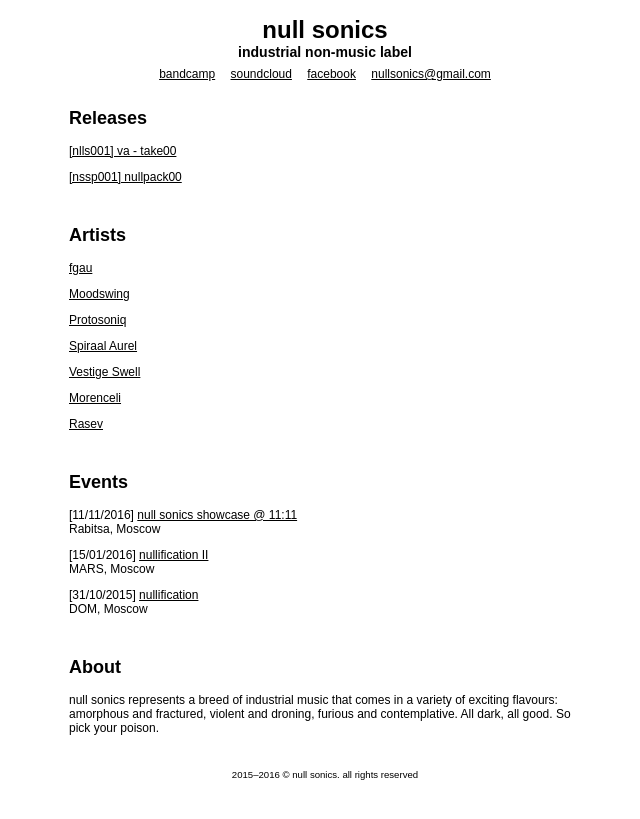
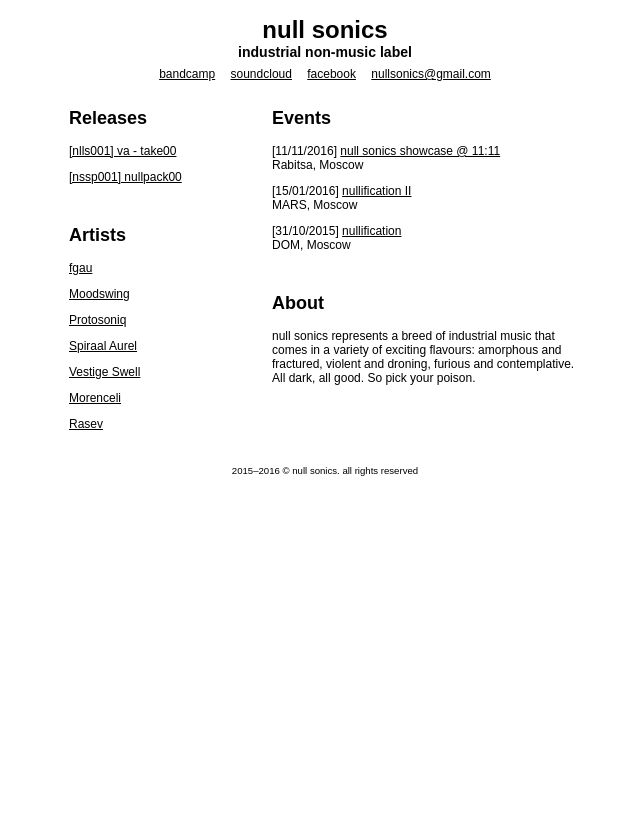
Before and after one commit to nullsonics/nullsonics.github.io, a Jekyll site: the page built from index.html, in a window 1280 px wide. Shown: the top 819 px of the page, without its empty margins (315-955 px from the left). Built offline with Jekyll 4.4.1, drawn with Linux system fonts in a browser that asks for light colours; nearby versions of some CDN libraries; library files that are not in the unit come from our copies.

Commit message:
[fix] css path

```diff
--- a/_layouts/base.html
+++ b/_layouts/base.html
@@ -5,7 +5,7 @@
     <title>null sonics</title>
     <meta name="description" content="null sonics &nbsp industrial dark non-music label">
     <meta name="author" content="SitePoint">
-    <link rel="stylesheet" href="/pure.css">
+    <link rel="stylesheet" href="/css/pure.css">
     <!--[if lt IE 9]>
         <script src="https://cdnjs.cloudflare.com/ajax/libs/html5shiv/3.7.3/html5shiv.js"></script>
     <![endif]-->
```
